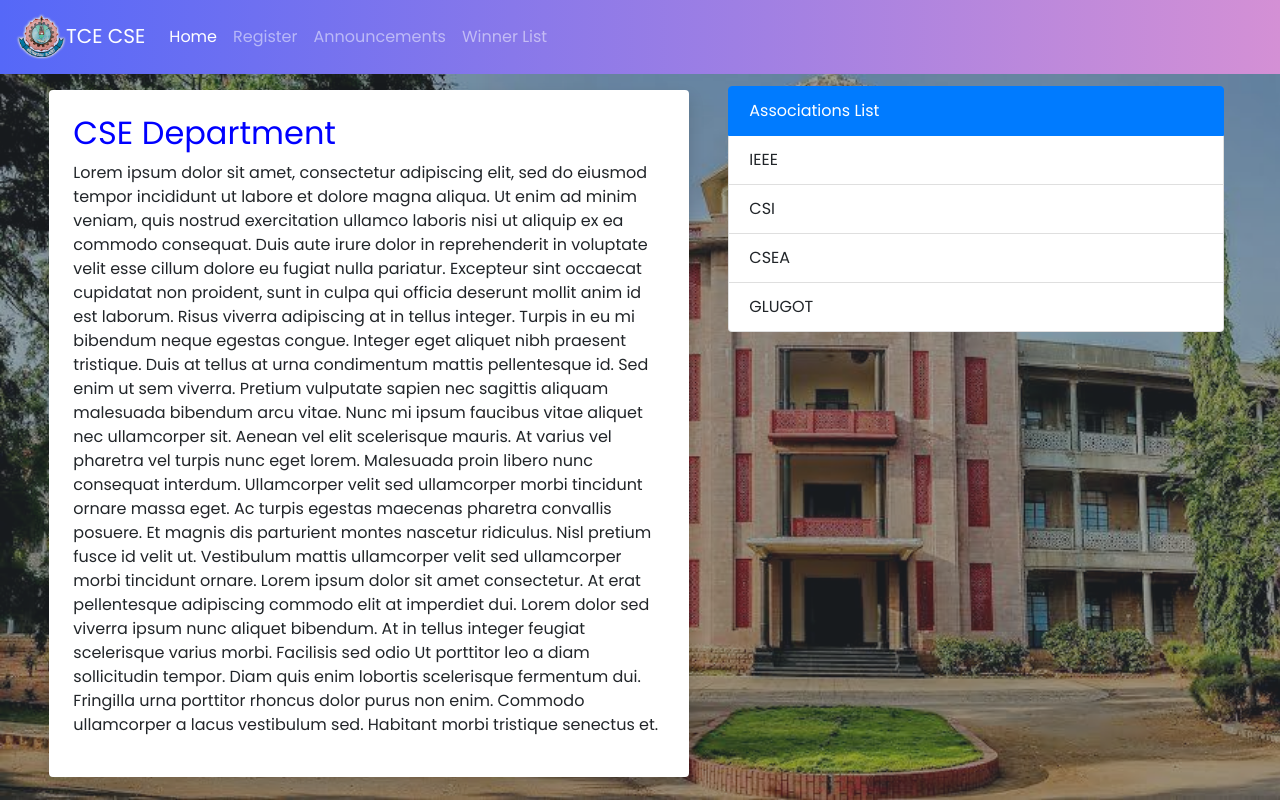
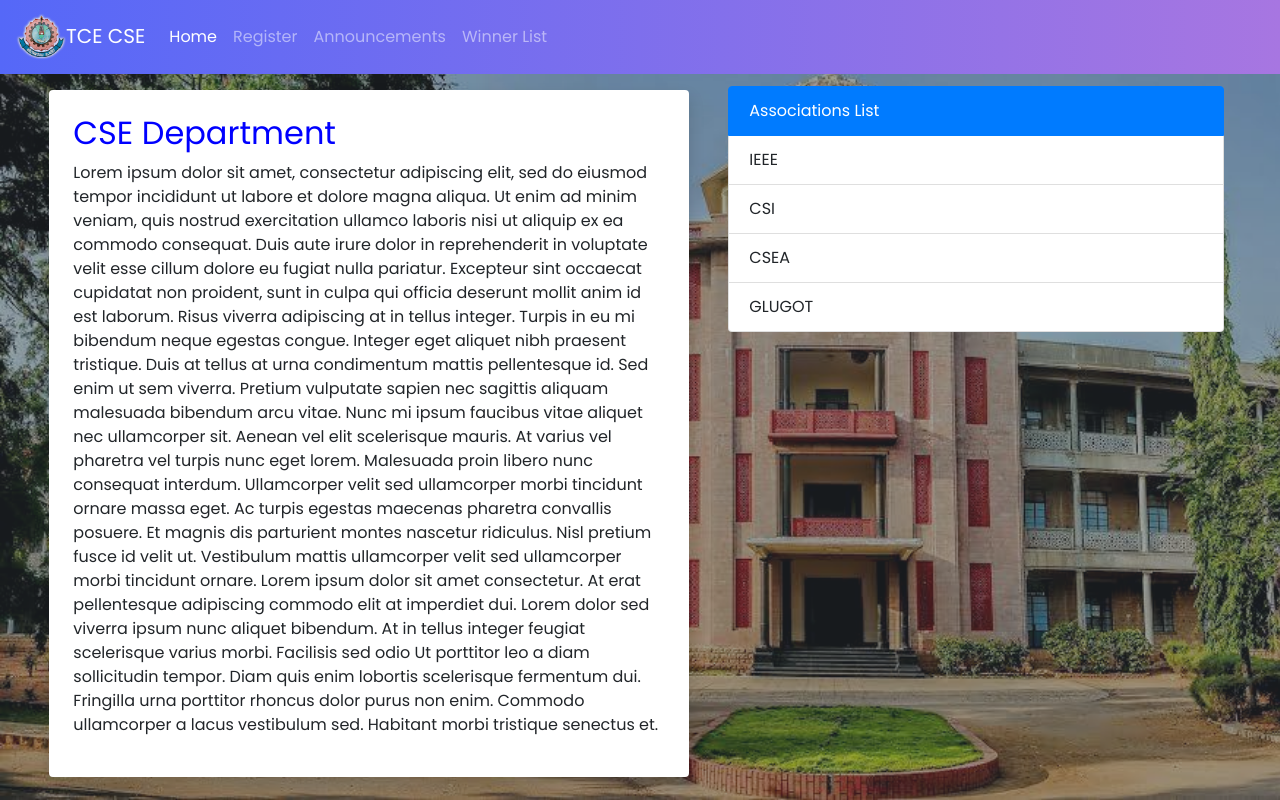
Before and after one commit to ArunMurugan78/Web-dev-team, a plain HTML site: page index.html in a window 1280 px wide. Drawn offline with nearby package versions, Linux system fonts and the light colour scheme.

Commit message:
Update index.html

```diff
--- a/index.html
+++ b/index.html
@@ -13,7 +13,7 @@
 
 
 <body class="back2 bg-dark">
-    <nav class="navbar navbar-dark navbar-expand-sm" style="background: linear-gradient(90deg, #5568f8, #d490d5);">
+    <nav class="navbar navbar-dark navbar-expand-sm" style="background: linear-gradient(90deg, #5568f8, #a776e1);">
         <div class="navbar-brand">
             <img src="logo.png" style="width: 50px; height: auto;" />TCE CSE
         </div>
```
